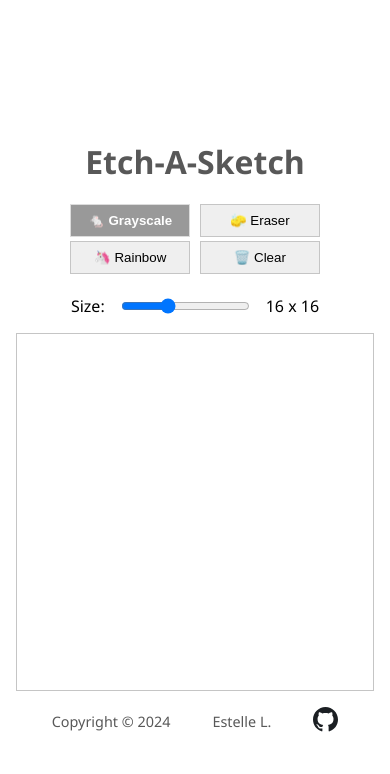
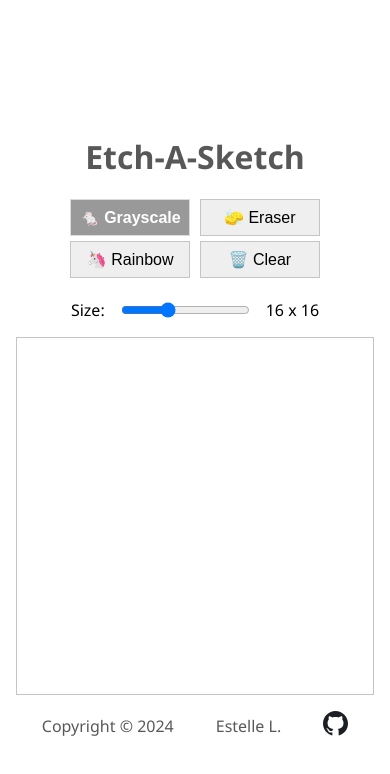
Before and after one commit to estellel-github/etch-a-sketch, a website: page index.html in a window 390 px wide. Drawn offline with Linux system fonts and the light colour scheme.

Commit message:
Fix button font size and colors (for mobile)

```diff
--- a/css/styles.css
+++ b/css/styles.css
@@ -38,6 +38,7 @@ h1 {
   display: flex;
   justify-content: flex-start;
   gap: 1rem;
+  font-size: 1rem;
 }
 
 /* Buttons */
@@ -52,6 +53,11 @@ h1 {
   border: solid 1px;
   cursor: pointer;
   border: solid 1px #c5c5c5;
+  font-size: 1rem;
+}
+
+a, a:visited, a:hover {
+  color:#575757;
 }
 
 button:hover {
@@ -97,7 +103,6 @@ button.eraser:disabled {
 
 #grid {
   display: grid;
-  gap: 0;
   width: 100%;
   max-width: 500px;
   max-height: 500px;
@@ -116,7 +121,7 @@ button.eraser:disabled {
 
 .footer {
   color: #585858;
-  font-size: 0.9em;
+  font-size: 1rem;
   display: flex;
   width: 100%;
   align-items: center;
```
